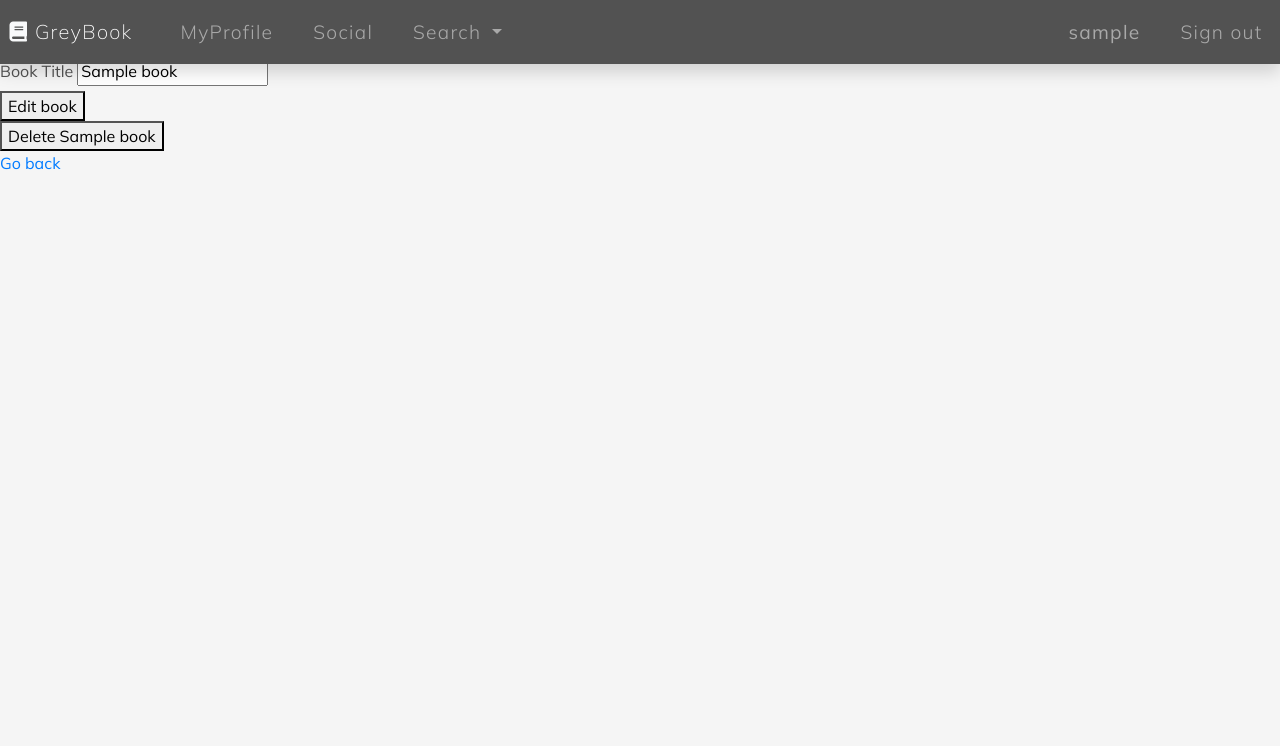
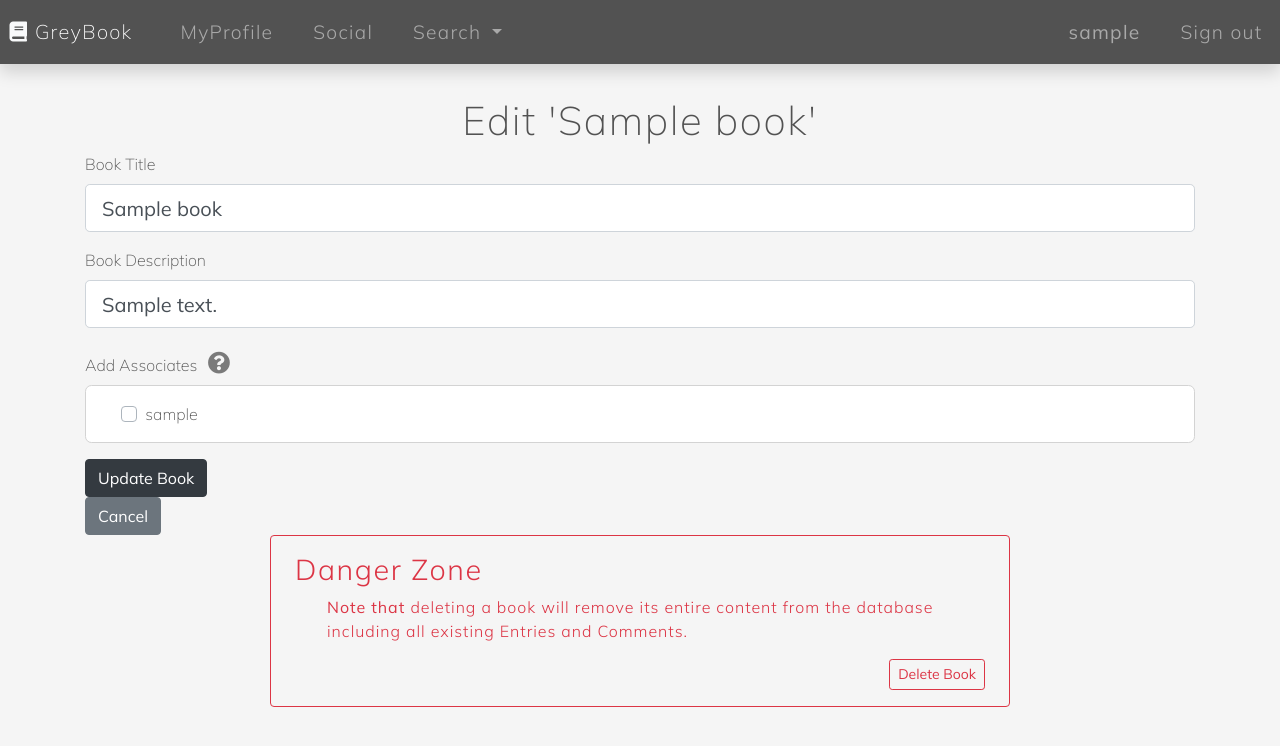
Before and after one commit to gerry-putra/greybook, a Node server app: page /greybook/600000000000000000000001/bookedit in a window 1280 px wide. Shown: the top 746 px of the page. Run offline with Node 20, Linux system fonts and the light colour scheme; a user stored in the database is signed in; tables that the repository leaves empty hold one stand-in row (values such as "Sample post"); some libraries are stand-ins or nearby versions.

Commit message:
Change associates model for consistency and performance;Update all parts that corresponds.

```diff
--- a/middleware/index.js
+++ b/middleware/index.js
@@ -32,7 +32,7 @@ middlewareObj.checkBookAndAssoOwnership = async (req, res, next) => {
                     next();
                 } else if(foundBook.associates.length > 0) {
                     foundBook.associates.forEach((asso) => {
-                        if(asso.id.equals(req.user._id)) {
+                        if(asso._id.equals(req.user._id)) {
                             next();
                         }
                     });
--- /dev/null
+++ b/public/stylesheets/book/editbook.css
@@ -0,0 +1,9 @@
+.dangerZoneContainer h1 {
+    font-size: 1.8rem;
+    font-weight: 300;
+}
+
+.dangerZoneContainer p {
+    font-weight: 300;
+    letter-spacing: 0.06rem;
+}
--- a/routes/entry.js
+++ b/routes/entry.js
@@ -28,7 +28,7 @@ router.post("/greybook/:bookid/newentry", middleware.checkBookOwnership, async (
 				type: type};
 		} else {
 			let tofromObj	= {id: req.body.tofrom, username: foundUser.username};
-			entryObj	= {
+			entryObj		= {
 				bookid: bookid,
 				date: date,
 				description: description,
@@ -50,7 +50,7 @@ router.post("/greybook/:bookid/newentry", middleware.checkBookOwnership, async (
 
 // EDIT Entry Route
 router.get("/greybook/:bookid/entry/:entryid/editentry", middleware.checkBookOwnership, async (req, res) => {
-	let foundBook	= await Book.findById(req.params.bookid);
+	let foundBook	= await Book.findById(req.params.bookid).populate("associates").exec();
 	let foundEntry	= await Entry.findById(req.params.entryid);
 	res.render("greybook/entryedit", {book: foundBook, entry: foundEntry});
 });
--- a/routes/greybook.js
+++ b/routes/greybook.js
@@ -14,7 +14,7 @@ router.get("/greybook", middleware.isLoggedInMain, async (req, res) => {
 	try {
 		let foundUser 		= await User.findById(req.user._id);
 		let foundBooks 		= await Book.find({author: {id: foundUser._id, username: foundUser.username}});
-		let foundAssoBooks 	= await Book.find({associates: {id: foundUser._id, username: foundUser.username}});
+		let foundAssoBooks 	= await Book.find({associates: foundUser._id}).populate("associates").exec();
 
 		res.render("greybook/greybookhome", {books: foundBooks, assoBooks: foundAssoBooks});
 	} catch(error) {
@@ -37,6 +37,7 @@ router.get("/greybook/new", middleware.isLoggedIn, async (req, res) => {
 
 // Greybook CREATE NEW BOOK Route
 router.post("/greybook/new", middleware.isLoggedIn, async (req, res) => {
+	try {
 		let	title	= req.body.title,
 			type	= req.body.type,
 			desc	= req.body.desc,
@@ -45,30 +46,26 @@ router.post("/greybook/new", middleware.isLoggedIn, async (req, res) => {
 				username: req.user.username
 			};
 		let bookObj	= {title: title, type: type, desc: desc, author: author};
+		let newBook	= await Book.create(bookObj);
 
-	try {
-		let newBook			= await Book.create(bookObj);
-		let associateObj	= {};
+		console.log(req.body.associate);
 
 		if(Array.isArray(req.body.associate)) {
+			console.log("1");
 			for(let associateId of req.body.associate) {
-				let foundUser 	= await User.findById(associateId);
-				associateObj 	= {id: foundUser._id, username: foundUser.username};
-				newBook.associates.push(associateObj);
+				newBook.associates.push(associateId);
 			}
 
-		} else if(req.body.associate != undefined || req.body.associate != null) {
-			let foundUser 	= await User.findById(req.body.associate);
-			associateObj 	= {id: foundUser._id, username: foundUser.username};
-			newBook.associates.push(associateObj);
+		} else if(req.body.associate !== undefined) {
+			console.log("2");
+			newBook.associates.push(req.body.associate);
 		}
-
+		console.log("3");
 		newBook.save();
 		req.flash("success", "Successfully created " + newBook.title + " book!");
 		res.redirect("/greybook");
 
 	} catch(error) {
-		console.log(error);
 		req.flash("error", "3:Something went wrong, please try again...");
 		res.redirect("/greybook/new");
 	}
@@ -80,6 +77,7 @@ router.get("/greybook/:bookid", middleware.checkBookAndAssoOwnership, async (req
 		let foundBook = await Book.findById(req.params.bookid)
 			.populate("entries")
 			.populate("comments")
+			.populate("associates")
 			.exec();
 
 		if(foundBook.associates.length !== 0) {
@@ -140,8 +138,9 @@ router.get("/greybook/:bookid", middleware.checkBookAndAssoOwnership, async (req
 // EDIT Book Route
 router.get("/greybook/:bookid/bookedit", middleware.checkBookOwnership, async (req, res) => {
 	try {
-		let foundBook = await Book.findById(req.params.bookid);
-		res.render("greybook/greybookedit", {book: foundBook});
+		let foundBook = await Book.findById(req.params.bookid).populate("associates").exec();
+		let foundUser = await User.findById(req.user._id).populate("friends").exec();
+		res.render("greybook/greybookedit", {book: foundBook, user: foundUser});
 	} catch(error) {
 		req.flash("error", "7:Something went wrong, please try again...");
 		res.redirect("/greybook/" + req.params.bookid + "/bookedit");
--- a/routes/profile.js
+++ b/routes/profile.js
@@ -13,7 +13,7 @@ router.get("/greybook/userprofile/:userid", middleware.isLoggedIn, async (req, r
     try {
         let foundUser       = await User.findById(req.params.userid);
         let foundBooks      = await Book.find({author: {id: foundUser._id, username: foundUser.username}});
-        let foundAssoBooks  = await Book.find({associates: {id: foundUser._id, username: foundUser.username}});
+        let foundAssoBooks  = await Book.find({associates: foundUser._id}).populate("associates").exec();
 
         // Self profile
         if(req.user._id.equals(req.params.userid)) {
--- a/views/greybook/greybookedit.ejs
+++ b/views/greybook/greybookedit.ejs
@@ -1,19 +1,84 @@
 <%- include("../partials/header") %>
 
-<h1>EDIT BOOK <%= book.title %></h1>
+<div class="container editEntryContainer">
+    <h1>Edit '<%= book.title %>'</h1>
+    <form action="/greybook/<%= book._id %>?_method=PUT" method="POST">
 
-<form action="/greybook/<%= book._id %>?_method=PUT" method="POST">
-    <div>
-        <label for="booktitle">Book Title </label>
-        <input type="text" id="booktitle" value="<%= book.title %>" name="title" required>
+        <div class="form-group">
+            <label for="booktitle">Book Title </label>
+            <input type="text" class="form-control form-control-lg"
+                id="booktitle" value="<%= book.title %>" name="title" required>
+        </div>
+
+        <div class="form-group">
+            <label for="bookdesc">Book Description </label>
+            <input type="text" class="form-control form-control-lg"
+                id="bookdesc" value="<%= book.desc %>" name="desc" required>
+        </div>
+
+        <div class="form-group">
+            <label class="mt-4 d-block text-left newbookLabel">Add Associates
+                <i class="fas fa-question-circle" data-toggle="collapse" href="#collapseAssoInfo" role="button" aria-expanded="false" aria-controls="collapseAssoInfo"></i>
+            </label>
+            <div class="collapse" id="collapseAssoInfo">
+                <div class="card card-body text-left">
+                    <p>Invite your friends as an associate of this book.</p>
+                    <p>Book Associates are someone you borrowed/lended money to, or someone just being an eye witness.</p>
+                    <p>Associates are authorized for a view-only (no editting to any part of the book).</p>
+                    <p>Books will be featured in associates' home page under 'Associated Books' menu.</p>
+                    <p>
+                        <strong>Note that</strong>
+                        if you want to keep this book completely private, then leave these unckecked.
+                    </p>
+                </div>
+            </div>
+            <div class="addAssoBox">
+                <% if(user.friends.length !== 0) { %>
+                    <% for(let i = 0; i < user.friends.length; i++) { %>
+                        <div class="custom-control custom-checkbox ml-3">
+
+                            <% if(book.associates.includes(user.friends[i]._id)) { %>
+
+                                <input class="custom-control-input" type="checkbox" id="<%= 'associate' + i %>"
+                                    name="associate" value="<%= user.friends[i]._id %>" checked>
+                            <% } else { %>
+                                <input class="custom-control-input" type="checkbox" id="<%= 'associate' + i %>"
+                                    name="associate" value="<%= user.friends[i]._id %>">
+                            <% } %>
+                            <label class="custom-control-label newbookLabel" for="<%= 'associate' + i %>">
+                                <%= user.friends[i].username %>
+                            </label>
+
+                        </div>
+                    <% } %>
+                <% } %>
+            </div>
+        </div>
+
+        <button class="btn btn-dark">Update Book</button>
+    </form>
+
+    <a class="btn btn-secondary" href="/greybook/<%= book._id %>">Cancel</a>
+
+    <div class="container dangerZoneContainer">
+        <div class="row justify-content-around">
+            <div class="col-10 col-md-8 rounded border border-danger px-4 py-3">
+                <h1 class="text-danger text-left">Danger Zone</h1>
+                <p class="text-left text-danger">
+                    <strong>Note that </strong>deleting a book will remove its entire
+                    content from the database including all existing Entries and Comments.
+                </p>
+                <form class="text-right" action="/greybook/<%= book._id %>?_method=DELETE" method="POST">
+                    <button class="btn btn-sm btn-outline-danger">Delete Book</button>
+                </form>
+            </div>
+        </div>
     </div>
-    <button>Edit book</button>
-</form>
 
-<form action="/greybook/<%= book._id %>?_method=DELETE" method="POST">
-    <button>Delete <%= book.title %></button>
-</form>
 
-<a href="/greybook/<%= book._id %>">Go back</a>
+
+
+</div>
+
 
 <%- include("../partials/footer") %>
--- a/views/greybook/greybooknew.ejs
+++ b/views/greybook/greybooknew.ejs
@@ -40,8 +40,8 @@
             </label>
             <div class="collapse" id="collapseAssoInfo">
                 <div class="card card-body text-left">
+                    <p>Invite your friends as an associate of this book.</p>
                     <p>Book Associates are someone you borrowed/lended money to, or someone just being an eye witness.</p>
-                    <p>Invite your friends as an associate of this book.</p>
                     <p>Associates are authorized for a view-only (no editting to any part of the book).</p>
                     <p>Books will be featured in associates' home page under 'Associated Books' menu.</p>
                     <p>
--- a/views/partials/header.ejs
+++ b/views/partials/header.ejs
@@ -16,6 +16,7 @@
     <link rel="stylesheet" type="text/css" href="/stylesheets/book/newbook.css">
     <link rel="stylesheet" type="text/css" href="/stylesheets/book/showbook.css">
     <link rel="stylesheet" type="text/css" href="/stylesheets/book/editentry.css">
+    <link rel="stylesheet" type="text/css" href="/stylesheets/book/editbook.css">
     <link rel="stylesheet" type="text/css" href="/stylesheets/searchresults.css">
     <link rel="stylesheet" type="text/css" href="/stylesheets/profile.css">
     <link rel="stylesheet" type="text/css" href="/stylesheets/friends.css">
```
Also changed, not shown: models/book.js (+4 -6 lines), views/greybook/entryedit.ejs (+5 -4 lines), views/greybook/greybookshow.ejs (+4 -3 lines). Lines whose indentation alone changed are shown as unchanged.
